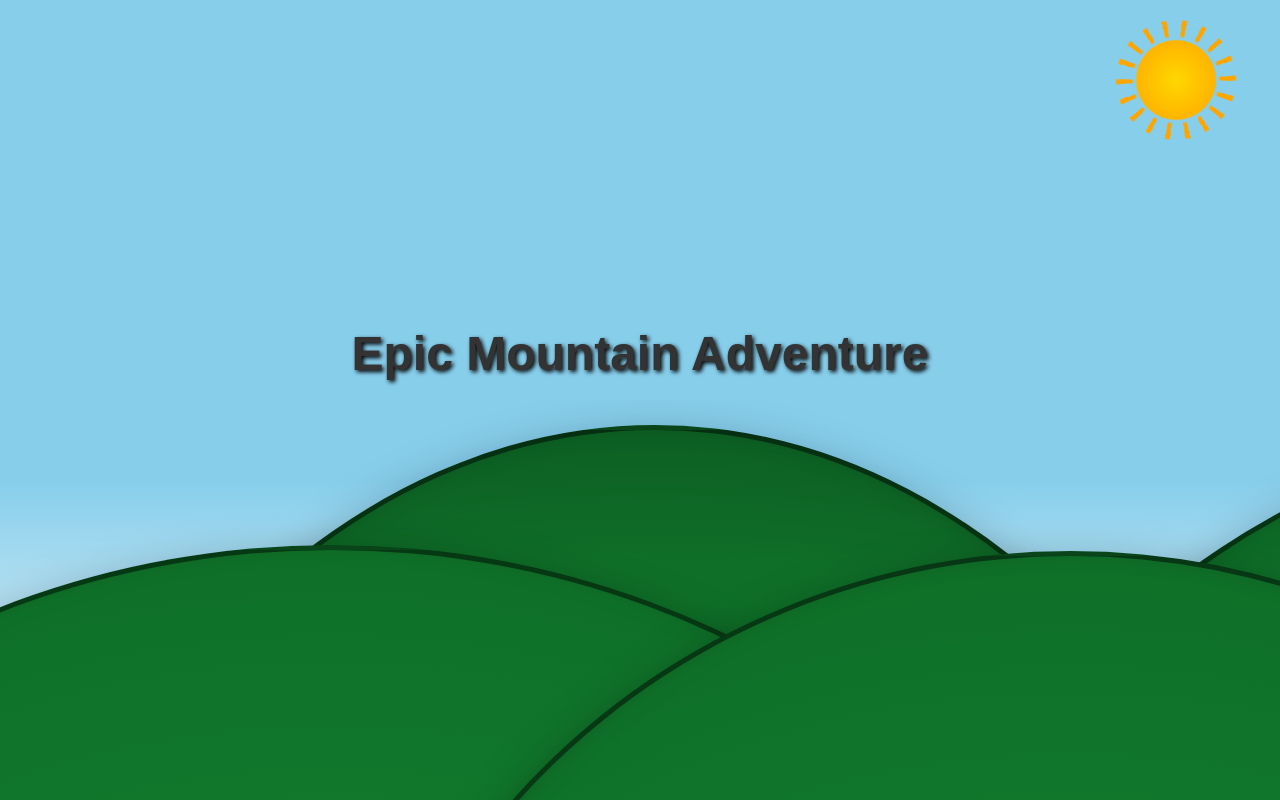
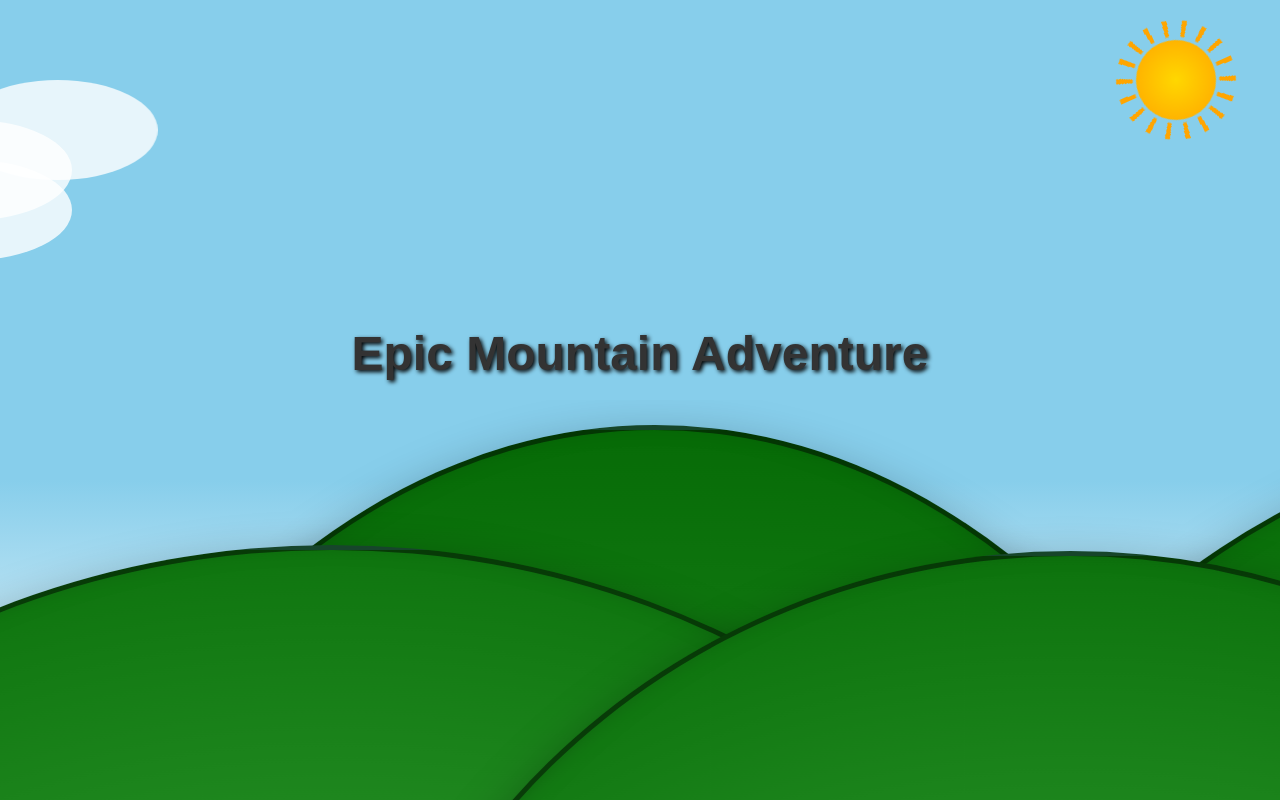
Before and after one commit to pushiscool/tsaecogame2025, a React (Create React App) app: page / in a window 1280 px wide. Built offline with nearby package versions, Linux system fonts and the light colour scheme.

Commit message:
Update HomeScreen.js

```diff
--- a/src/components/HomeScreen.js
+++ b/src/components/HomeScreen.js
@@ -26,11 +26,11 @@ export default function HomeScreen() {
   alert("Game Started");
 }
 
-  return (
+ return (
     <div id="homescreen">
       <h1 className="game-title">Epic Mountain Adventure</h1>
-    <button onClick={startGame} className="start-button">Start Game</button>
-    <div className="mountain-container">
+      <button onClick={startGame} className="start-button">Start Game</button>
+      <div className="mountain-container">
         {mountains.map((m, i) => {
           const style = {
             position: "absolute",
@@ -41,9 +41,9 @@ export default function HomeScreen() {
             background: `
               radial-gradient(
                 circle at 50% 80%,
-                #158b34 20%,
-                #0f6f28 85%,
-                #0b4d1e 100%
+                #2e8b57 20%,  /* SeaGreen */
+                #228b22 60%,  /* ForestGreen */
+                #006400 100%  /* DarkGreen */
               )
             `,
             boxShadow: `
@@ -58,6 +58,10 @@ export default function HomeScreen() {
         })}
       </div>
       <div className="sun" />
+      {/* Add cloud elements */}
+      <div className="cloud" style={{ top: '10%', animationDelay: '0s' }} />
+      <div className="cloud" style={{ top: '15%', animationDelay: '15s' }} />
+      <div className="cloud" style={{ top: '20%', animationDelay: '30s' }} />
     </div>
   );
 }
```
